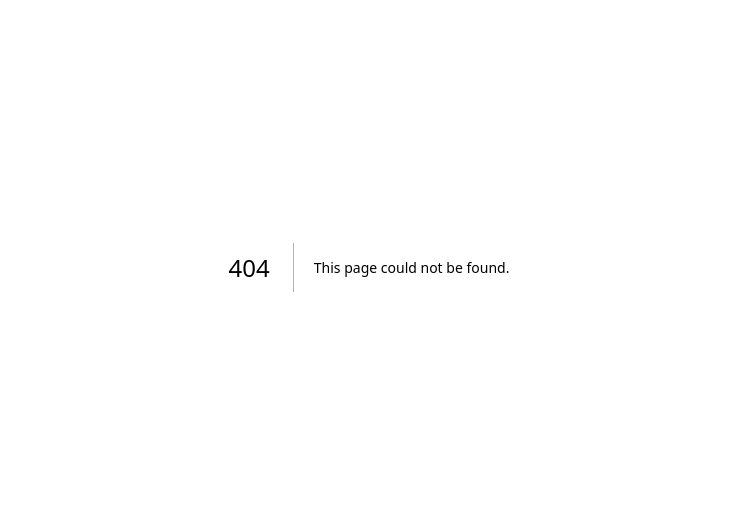
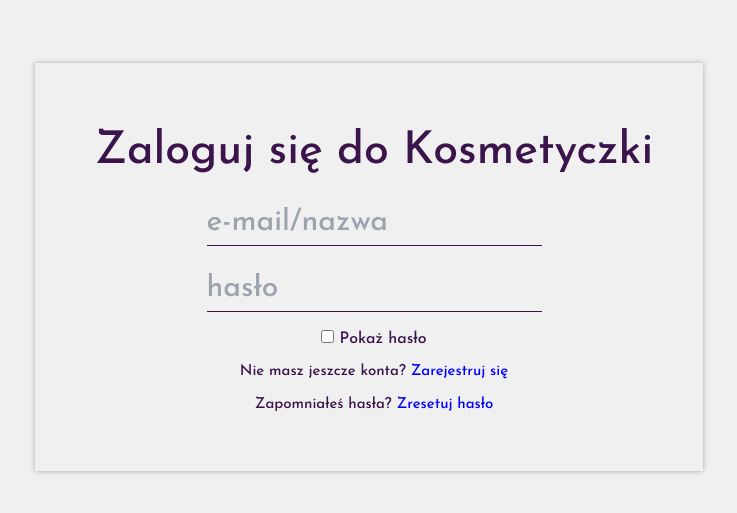
Before and after one commit to 1p22geo/kosmetyczk_kacper_dygon, a Next.js app: page /login in a window 1280 px wide. Before the commit this address had no page. Shown: the part 133-646 px from the top of the page, without its empty margins (271-1008 px from the left). Built offline with nearby package versions, Linux system fonts and the light colour scheme.

Commit message:
added login page, changed some global css values

```diff
--- a/src/app/globals.css
+++ b/src/app/globals.css
@@ -4,20 +4,21 @@
 
 :root {
   /*tryb jasny*/
-  --background: #ffffff;
-  --foreground: #171717;
+  --background: #f0f0f0;
+  --foreground: #fff;
+  --font-color: #3A144B;
 }
 
 @media (prefers-color-scheme: dark) {
   /*tryb ciemny*/
   :root {
-    --background: #0a0a0a;
-    --foreground: #ededed;
+    /*--background: #0a0a0a;*/
+    /*--foreground: #ededed;*/
   }
 }
 
 body {
-  color: var(--foreground);
+  color: var(--font-color);
   background: var(--background);
   font-family: Arial, Helvetica, sans-serif;
 }
--- /dev/null
+++ b/src/app/login/login.css
@@ -0,0 +1,57 @@
+@import url('https://fonts.googleapis.com/css2?family=Josefin+Sans:ital,wght@0,100..700;1,100..700&family=Poppins:ital,wght@0,100;0,200;0,300;0,400;0,500;0,600;0,700;0,800;0,900;1,100;1,200;1,300;1,400;1,500;1,600;1,700;1,800;1,900&display=swap');
+
+.login-input{
+    /*background-color: black;*/
+    background-color: transparent;
+    border:0;
+    border-bottom:#3A144B solid 1px;
+    font-size:30px;
+    margin:5px;
+
+}
+
+.login-input:focus{
+    outline:none;
+}
+
+body{
+    display:flex;
+    align-items:center;
+    justify-content: center;
+    height:100vh;
+
+    font-family: "Josefin Sans", sans-serif;
+    font-optical-sizing: auto;
+    font-weight: 500;
+    font-style: normal;
+
+}
+
+form{
+
+    display:flex;
+    flex-direction: column;
+
+    box-shadow: 0 0 5px 0 rgba(0, 0, 0, 0.3) ;
+    text-align: center;
+    padding:50px;
+    box-sizing: border-box;
+    width:fit-content;
+}
+
+form>*{
+    margin:5px;
+    width:100%;
+}
+
+form a{
+    color:blue;
+}
+
+h1{
+    font-size:45px;
+}
+
+form p{
+    font-size:15px;
+}
--- /dev/null
+++ b/src/app/login/page.tsx
@@ -0,0 +1,40 @@
+
+import "./login.css";
+
+export default function Login() {
+
+    return (
+        <div>
+
+            <form>
+
+
+
+                    <h1>Zaloguj się do Kosmetyczki</h1>
+
+                    <label>
+
+                        <input className="login-input" type="text" placeholder="e-mail/nazwa"/>
+                    </label>
+                    <label>
+                        <input className="login-input" type="password" placeholder="hasło"/>
+
+                    </label>
+
+                <label>
+                    <input
+                        type="checkbox"
+
+                    />&nbsp;Pokaż hasło
+                </label>
+
+                    <p>Nie masz jeszcze konta? <a href="/register">Zarejestruj się</a></p>
+                    <p>Zapomniałeś hasła? <a href="/password-reset">Zresetuj hasło</a></p>
+
+
+
+            </form>
+        </div>
+
+    );
+}
```
